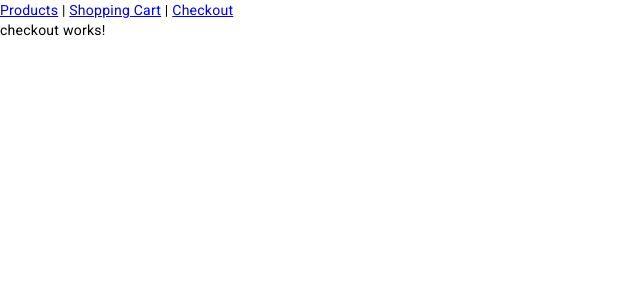
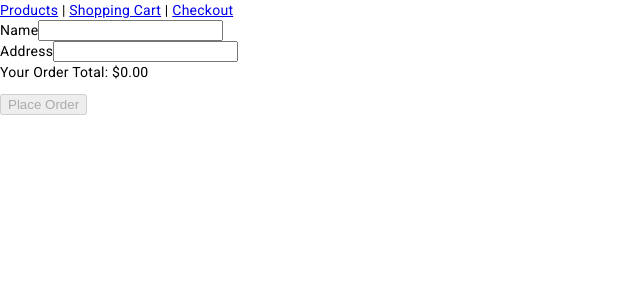
Before and after one commit to tristenwallace/ecommerce_store_frontend, an Angular app: page /checkout in a window 1280 px wide. Shown: the top 300 px of the page, without its empty margins (0-640 px from the left). Built offline with nearby package versions, Linux system fonts and the light colour scheme.

Commit message:
feat: Implement checkout and confirmation

```diff
--- a/src/app/app.routes.ts
+++ b/src/app/app.routes.ts
@@ -3,6 +3,7 @@ import { ProductListComponent } from './components/product-list/product-list.com
 import { ProductDetailsComponent } from './components/product-details/product-details.component';
 import { ShoppingCartComponent } from './components/shopping-cart/shopping-cart.component';
 import { CheckoutComponent } from './components/checkout/checkout.component';
+import { OrderConfirmationComponent } from './components/order-confirmation/order-confirmation.component';
 
 // Define your routes
 export const routes: Routes = [
@@ -15,5 +16,14 @@ export const routes: Routes = [
   },
   { path: 'cart', component: ShoppingCartComponent, title: 'Shopping Cart' },
   { path: 'checkout', component: CheckoutComponent, title: 'Checkout' },
-  { path: 'products/:id', component: ProductDetailsComponent },
+  {
+    path: 'products/:id',
+    component: ProductDetailsComponent,
+    title: 'Description',
+  },
+  {
+    path: 'order-confirmation',
+    component: OrderConfirmationComponent,
+    title: 'Order Confirmed',
+  },
 ];
--- a/src/app/components/checkout/checkout.component.html
+++ b/src/app/components/checkout/checkout.component.html
@@ -1 +1,37 @@
-<p>checkout works!</p>
+<form [formGroup]="checkoutForm" (ngSubmit)="onSubmit()">
+  <div class="form-group">
+    <label for="name">Name</label>
+    <input
+      type="text"
+      id="name"
+      class="form-control"
+      formControlName="name"
+    />
+    <div *ngIf="checkoutForm.get('name')?.invalid && checkoutForm.get('name')?.touched">
+      Name is required.
+    </div>
+  </div>
+  <div class="form-group">
+    <label for="address">Address</label>
+    <input
+      type="text"
+      id="address"
+      class="form-control"
+      formControlName="address"
+    />
+    <div *ngIf="checkoutForm.get('address')?.invalid && checkoutForm.get('address')?.touched">
+      Address is required.
+    </div>
+  </div>
+  <!-- Order Summary -->
+  <div class="order-summary">
+    <p>Your Order Total: {{ cartService.calculateTotal() | currency }}</p>
+  </div>
+  <button
+    type="submit"
+    class="btn btn-primary"
+    [disabled]="!checkoutForm.valid"
+  >
+    Place Order
+  </button>
+</form>
--- a/src/app/components/checkout/checkout.component.scss
+++ b/src/app/components/checkout/checkout.component.scss
@@ -0,0 +1,3 @@
+.ng-invalid.ng-touched:not(form) {
+  border-left: 5px solid #a94442; /* red */
+}
--- a/src/app/components/checkout/checkout.component.ts
+++ b/src/app/components/checkout/checkout.component.ts
@@ -1,10 +1,36 @@
 import { Component } from '@angular/core';
+import { CartService } from '../../services/cart.service';
+import { Router } from '@angular/router';
+import { CurrencyPipe, NgIf } from '@angular/common';
+import { FormBuilder, FormGroup, Validators, ReactiveFormsModule } from '@angular/forms';
+
+
 
 @Component({
   selector: 'app-checkout',
   standalone: true,
-  imports: [],
+  imports: [ CurrencyPipe, NgIf, ReactiveFormsModule ],
   templateUrl: './checkout.component.html',
   styleUrl: './checkout.component.scss',
 })
-export class CheckoutComponent {}
+export class CheckoutComponent {
+
+  checkoutForm: FormGroup;
+
+  constructor(private fb: FormBuilder, public cartService: CartService, private router: Router) {
+    this.checkoutForm = this.fb.group({
+      name: ['', Validators.required],
+      address: ['', Validators.required],
+    });
+  }
+
+  onSubmit() {
+    if (this.checkoutForm.valid) {
+      console.log('Form Data: ', this.checkoutForm.value);
+      this.cartService.clearCart();
+
+    // Navigate to the order confirmation page
+    this.router.navigate(['/order-confirmation']);
+    }
+  }
+}
--- a/src/app/components/order-confirmation/order-confirmation.component.html
+++ b/src/app/components/order-confirmation/order-confirmation.component.html
@@ -1 +1,6 @@
-<p>order-confirmation works!</p>
+<div class="order-confirmation">
+  <h2>Thank you for your order!</h2>
+  <p>Your order has been placed successfully.</p>
+  <!-- Display any order details we will have saved from the checkout form -->
+  <a routerLink="/">Return Home</a>
+</div>
--- a/src/app/components/order-confirmation/order-confirmation.component.ts
+++ b/src/app/components/order-confirmation/order-confirmation.component.ts
@@ -1,9 +1,10 @@
 import { Component } from '@angular/core';
+import { RouterLink } from '@angular/router';
 
 @Component({
   selector: 'app-order-confirmation',
   standalone: true,
-  imports: [],
+  imports: [RouterLink],
   templateUrl: './order-confirmation.component.html',
   styleUrl: './order-confirmation.component.scss',
 })
```
